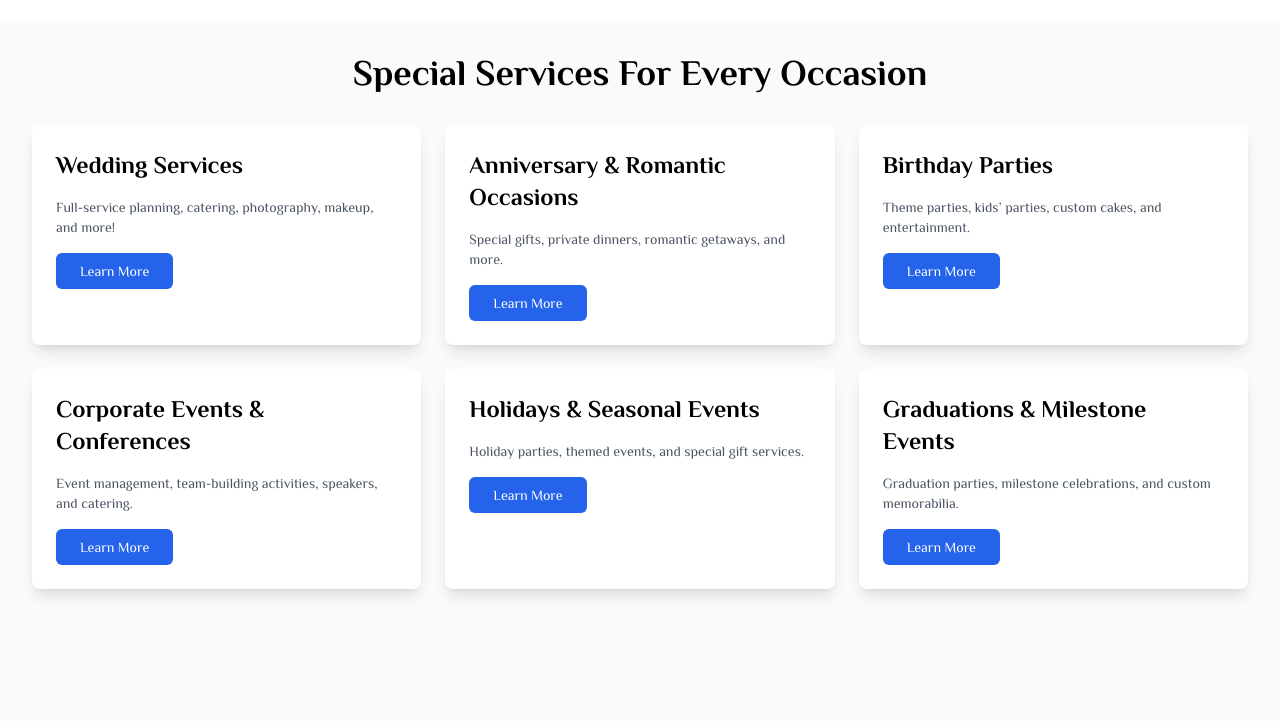
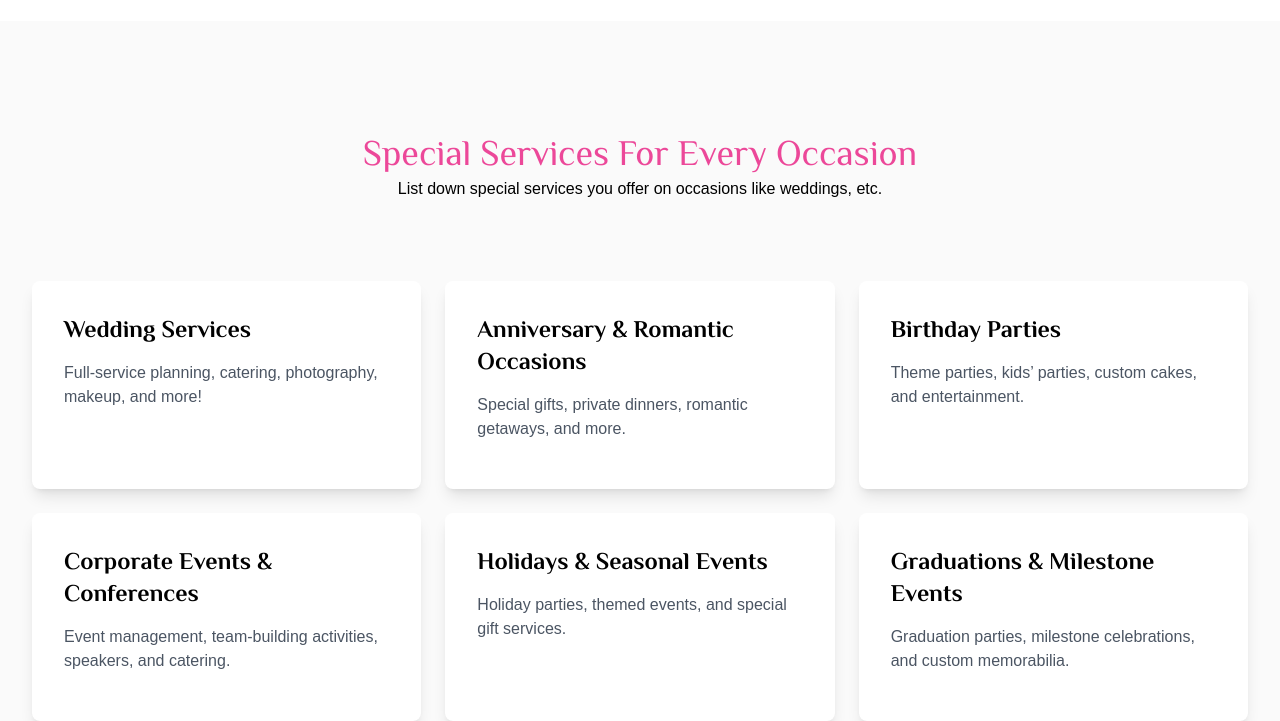
Before and after one commit to pradipchaudhary/ramita, a Next.js app: page / in a window 1280 px wide. Shown: the part 1557-2278 px from the top of the page. Built offline with nearby package versions, Linux system fonts and the light colour scheme.

Commit message:
feat: update Service section UI

```diff
--- a/app/globals.css
+++ b/app/globals.css
@@ -9,12 +9,20 @@ body {
     color: var(--foreground);
     background: var(--background);
     font-family: Arial, Helvetica, sans-serif;
-    font-family: "Philosopher", serif;
+    /* font-family: "Philosopher", serif; */
 }
 
 @layer utilities {
     .custom-stroke-fill {
         @apply stroke-black stroke-[2.36221] fill-navyBlue;
+    }
+    h1,
+    h2,
+    h3,
+    h4,
+    h5,
+    h6 {
+        @apply font-heading1;
     }
 }
 
--- a/components/OccasionCard .tsx
+++ /dev/null
@@ -1,31 +0,0 @@
-import React from "react";
-import Image from "next/image";
-import Link from "next/link";
-
-const OccasionCard = ({ service }) => {
-    return (
-        <div className="bg-white shadow-lg rounded-lg overflow-hidden">
-            {/* <Image
-                src={service.image}
-                alt={service.title}
-                className="w-full h-56 object-cover"
-                width={500}
-                height={500}
-            /> */}
-            <div className="p-6">
-                <h3 className="text-2xl font-semibold mb-4">{service.title}</h3>
-                <p className="text-gray-600 text-sm mb-4">
-                    {service.description}
-                </p>
-                <Link
-                    href={service.link}
-                    className="inline-block px-6 py-2 bg-blue-600 text-white text-sm font-medium rounded-md hover:bg-blue-700 transition duration-300"
-                >
-                    Learn More
-                </Link>
-            </div>
-        </div>
-    );
-};
-
-export default OccasionCard;
--- /dev/null
+++ b/components/ServiceCard.tsx
@@ -0,0 +1,14 @@
+import React from "react";
+
+const ServiceCard = ({ service }) => {
+    return (
+        <div className="bg-white shadow-lg rounded-lg overflow-hidden hover:bg-pink-200 cursor-pointer transition duration-300">
+            <div className="p-8">
+                <h3 className="text-2xl font-semibold mb-4">{service.title}</h3>
+                <p className="text-gray-600 mb-4">{service.description}</p>
+            </div>
+        </div>
+    );
+};
+
+export default ServiceCard;
--- a/components/Services .tsx
+++ b/components/Services .tsx
@@ -1,5 +1,6 @@
 import React from "react";
 import OccasionCard from "./OccasionCard ";
+import ServiceCard from "./ServiceCard";
 
 const services = [
     {
@@ -48,18 +49,28 @@ const services = [
 
 const Services = () => {
     return (
-        <div className="bg-[#fafafa] min-h-screen">
+        <section
+            id="services"
+            aria-label="Services offered by Ramita Beauty Parlor"
+            className="bg-[#fafafa] py-16 md:py-20"
+        >
             <div className="max-w-screen-xl mx-auto p-8">
-                <h1 className="text-4xl font-bold text-center mb-8">
-                    Special Services For Every Occasion
-                </h1>
+                <div className="text-center mb-20">
+                    <h1 className="text-4xl text-pink-500 mb-1">
+                        Special Services For Every Occasion
+                    </h1>
+                    <p className="text-md">
+                        List down special services you offer on occasions like
+                        weddings, etc.
+                    </p>
+                </div>
                 <div className="grid grid-cols-1 sm:grid-cols-2 lg:grid-cols-3 gap-6">
                     {services.map((service, index) => (
-                        <OccasionCard key={index} service={service} />
+                        <ServiceCard key={index} service={service} />
                     ))}
                 </div>
             </div>
-        </div>
+        </section>
     );
 };
 
--- a/tailwind.config.ts
+++ b/tailwind.config.ts
@@ -27,6 +27,9 @@ export default {
             strokeWidth: {
                 "2.36": "2.36221", // Define a custom stroke width
             },
+            fontFamily: {
+                heading1: ['"Philosopher"', "sans-serif"],
+            },
         },
     },
     plugins: [],
```
